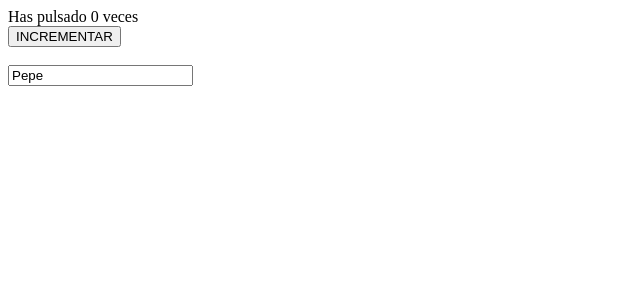
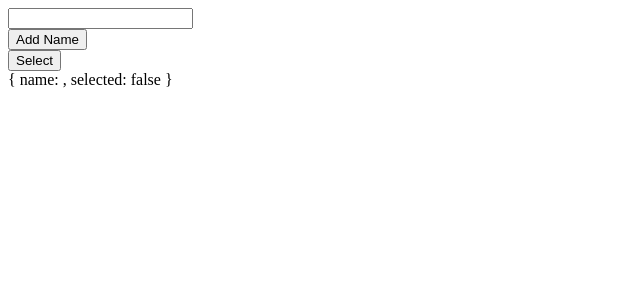
Before and after one commit to JoseManuelMunozManzano/aprender-react-100-ejercicios-practicos, a React (Vite) app in the folder 16-useEffect-problemas-tipicos/: page / in a window 1280 px wide. Shown: the top 300 px of the page, without its empty margins (0-640 px from the left). Built offline with nearby package versions, Linux system fonts and the light colour scheme.

Commit message:
16-Problema 2 - Primitivos vs No Primitivos - Exposición del problema

```diff
--- a/16-useEffect-problemas-tipicos/src/App.tsx
+++ b/16-useEffect-problemas-tipicos/src/App.tsx
@@ -1,9 +1,11 @@
-import { Counter } from './components/01-counter/Counter';
+// import { Counter } from './components/01-counter/Counter';
+import { PrimVsNonPrim } from './components/02-type-of-dependency/PrimVsNonPrim';
 
 const App = () => {
   return (
     <>
-      <Counter />
+      {/* <Counter /> */}
+      <PrimVsNonPrim />
     </>
   );
 };
--- /dev/null
+++ b/16-useEffect-problemas-tipicos/src/components/02-type-of-dependency/PrimVsNonPrim.tsx
@@ -0,0 +1,49 @@
+import { useEffect, useState } from 'react';
+
+interface NameProps {
+  name: string;
+  selected: boolean;
+}
+
+export const PrimVsNonPrim = () => {
+  const [name, setName] = useState('');
+  const [state, setState] = useState<NameProps>({
+    name: '',
+    selected: false,
+  });
+
+  useEffect(() => {
+    // Problema:
+    // Pongo en el input Pepe, pulso Add Name y name indica Pepe --> Se ejecuta este useEffect
+    // Pulso el botón Select y selected pasa de false a true --> Se ejecuta este useEffect
+    //
+    // Pulso de nuevo el botón Select, nada cambia --> Se ejecuta este useEffect!!!!
+    // ¿Por qué? No se ha cambiado nada!!
+    console.log('El estado ha cambiado, se ejecuta useEffect');
+  }, [state]);
+
+  const handleAdd = () => {
+    setState((prev) => ({ ...prev, name }));
+  };
+
+  const handleSelect = () => {
+    setState((prev) => ({ ...prev, selected: true }));
+  };
+
+  return (
+    <div>
+      <input type="text" onChange={(e) => setName(e.target.value)} />
+      <br />
+
+      <button onClick={handleAdd}>Add Name</button>
+      <br />
+      <button onClick={handleSelect}>Select</button>
+      <br />
+
+      {`{
+          name: ${state.name},
+          selected: ${state.selected.toString()}
+        }`}
+    </div>
+  );
+};
```
